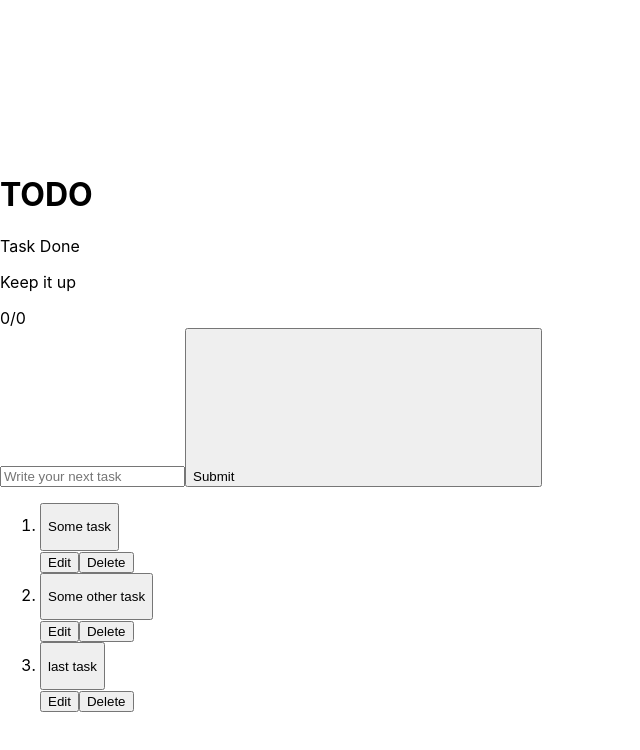
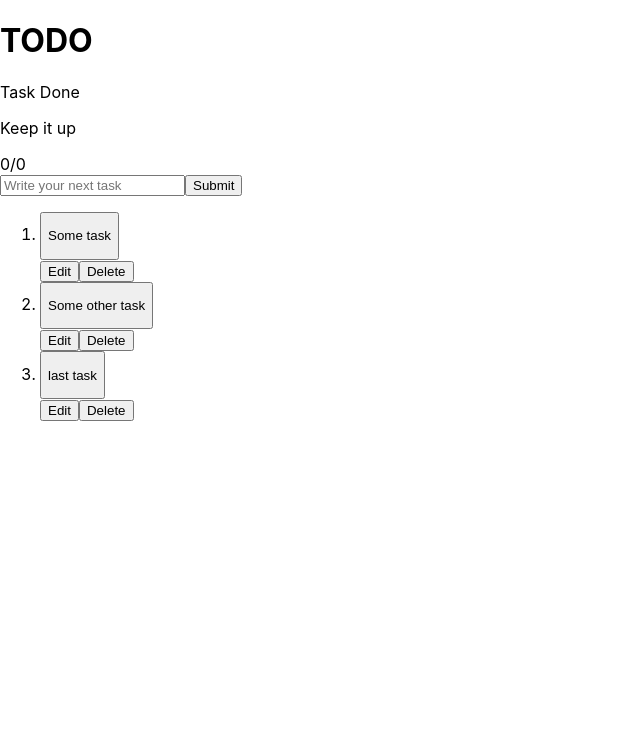
Before and after one commit to sumawav/grocery-list, a React (Create React App) app: page / in a window 1280 px wide. Shown: the top 750 px of the page, without its empty margins (0-640 px from the left). Built offline with nearby package versions, Linux system fonts and the light colour scheme.

Commit message:
adds ability to add todos

```diff
--- a/src/App.js
+++ b/src/App.js
@@ -29,7 +29,7 @@ function App() {
 		<div className="wrapper">
 			<Header />
 			<TODOHero todos_completed={0} total_todos={0} />
-			<Form />
+			<Form todos={todos} setTodos={setTodos}/>
 			<TODOList todos={todos} setTodos={setTodos} />
 		</div>
 	);
--- a/src/Form.jsx
+++ b/src/Form.jsx
@@ -1,8 +1,19 @@
 // src/components/Form.jsx
 
-function Form() {
+function Form({ todos, setTodos }) {
 	const handleSubmit = (event) => {
 		event.preventDefault();
+
+		const text = event.target.todo.value;
+		if (text === "") return;
+
+		const newTodo = {
+			title: event.target.todo.value,
+			id: window.self.crypto.randomUUID(),
+			is_completed: false,
+		};
+		setTodos([...todos, newTodo]);
+
 		// reset the form
 		event.target.reset();
 	};
@@ -16,11 +27,8 @@ function Form() {
 					placeholder="Write your next task"
 				/>
 			</label>
-			<button>
+			<button type="submit">
 				<span className="visually-hidden">Submit</span>
-				<svg>
-					<path d="" />
-				</svg>
 			</button>
 		</form>
 	);
--- a/src/Header.jsx
+++ b/src/Header.jsx
@@ -3,9 +3,6 @@
 function Header() {
 	return (
 		<>
-			<svg>
-				<path d="" />
-			</svg>
 			<h1>TODO</h1>
 		</>
 	);
```
